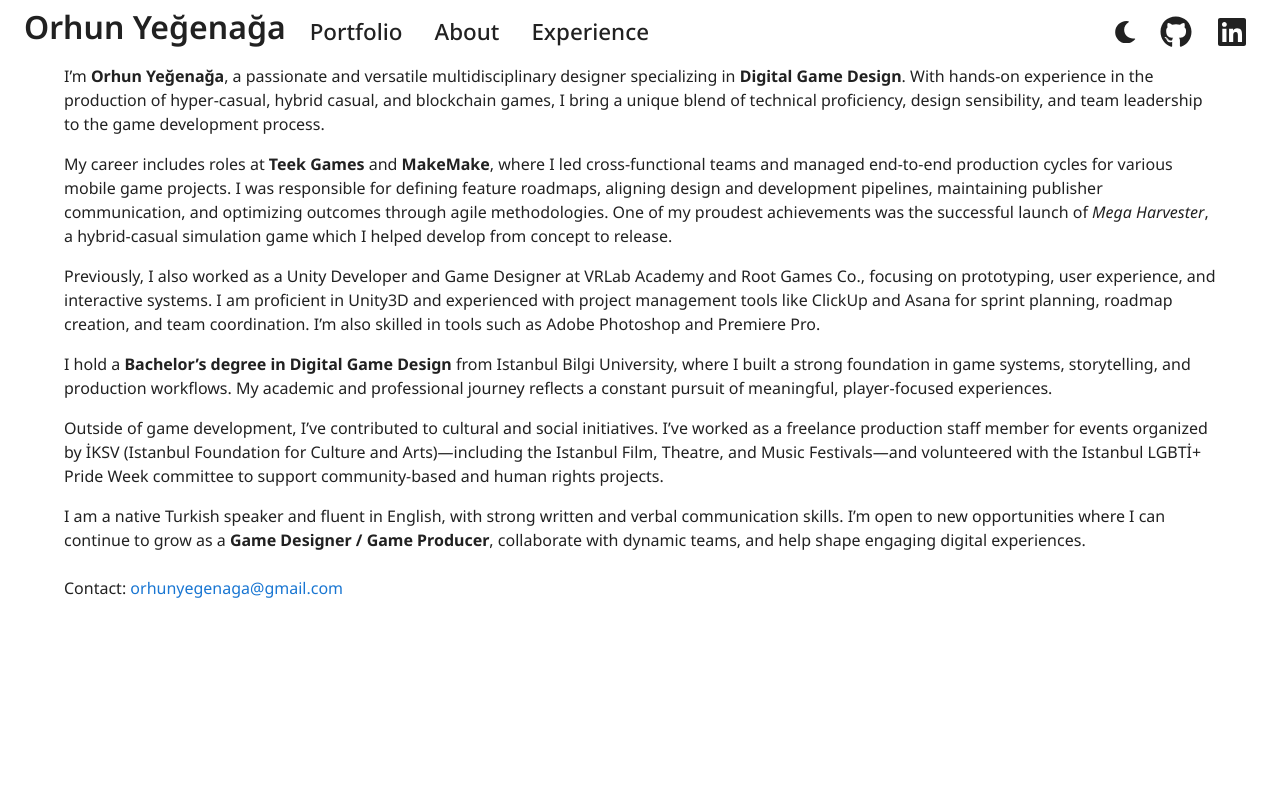
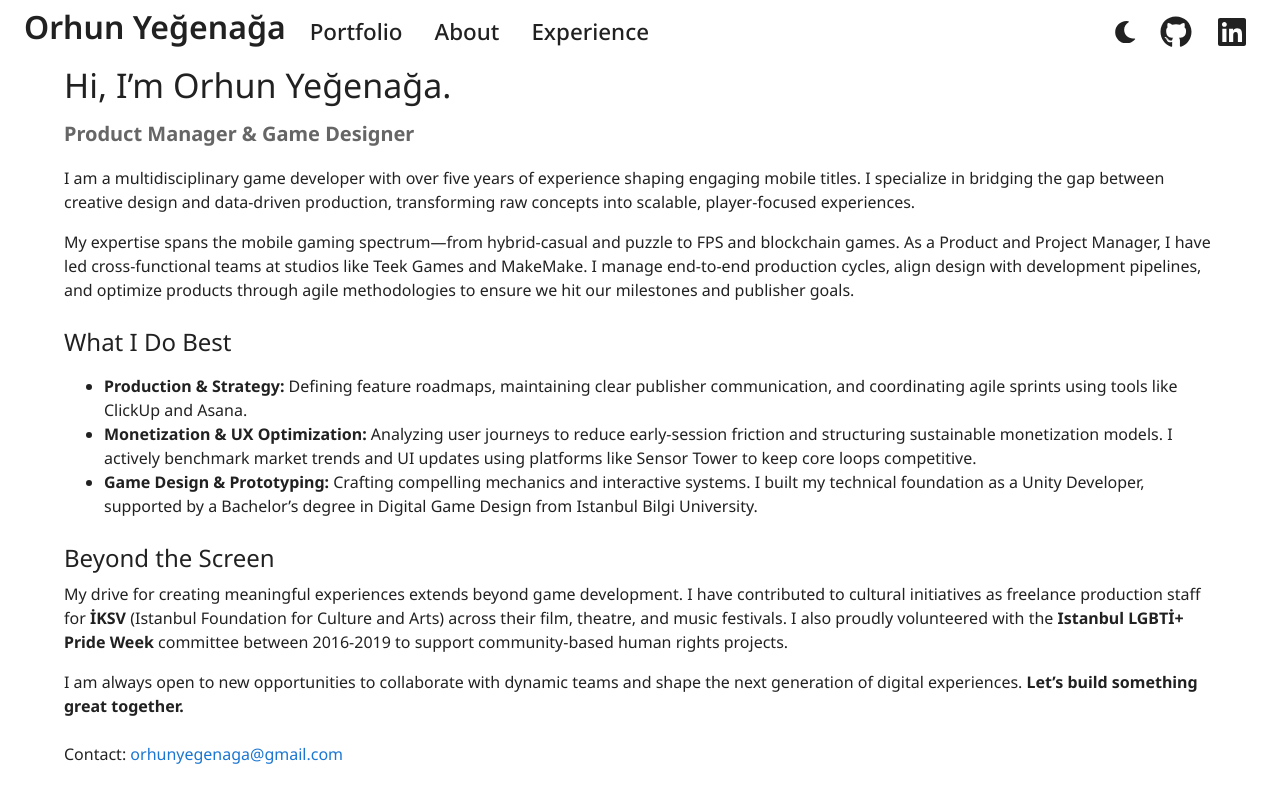
Before and after one commit to florhun/portfolio-website, a React (Create React App) app: page /about in a window 1280 px wide. Built offline with nearby package versions, Linux system fonts and the light colour scheme; a web font is replaced by a local one.

Commit message:
Update About.jsx

```diff
--- a/src/pages/About.jsx
+++ b/src/pages/About.jsx
@@ -6,24 +6,44 @@
     return (
         <Container sx={{ mt: 4, mb: 4 }}>
             <Box>
+                <Typography variant="h4" component="h1" gutterBottom>
+                    Hi, I’m Orhun Yeğenağa.
+                </Typography>
+                <Typography variant="h6" color="text.secondary" paragraph>
+                    <strong>Product Manager & Game Designer</strong>
+                </Typography>
+
                 <Typography variant="body1" paragraph>
-                    I’m <strong>Orhun Yeğenağa</strong>, a passionate and versatile multidisciplinary designer specializing in <strong>Digital Game Design</strong>. With hands-on experience in the production of hyper-casual, hybrid casual, and blockchain games, I bring a unique blend of technical proficiency, design sensibility, and team leadership to the game development process.
+                    I am a multidisciplinary game developer with over five years of experience shaping engaging mobile titles. I specialize in bridging the gap between creative design and data-driven production, transforming raw concepts into scalable, player-focused experiences.
                 </Typography>
+
                 <Typography variant="body1" paragraph>
-                    My career includes roles at <strong>Teek Games</strong> and <strong>MakeMake</strong>, where I led cross-functional teams and managed end-to-end production cycles for various mobile game projects. I was responsible for defining feature roadmaps, aligning design and development pipelines, maintaining publisher communication, and optimizing outcomes through agile methodologies. One of my proudest achievements was the successful launch of <em>Mega Harvester</em>, a hybrid-casual simulation game which I helped develop from concept to release.
+                    My expertise spans the mobile gaming spectrum—from hybrid-casual and puzzle to FPS and blockchain games. As a Product and Project Manager, I have led cross-functional teams at studios like Teek Games and MakeMake. I manage end-to-end production cycles, align design with development pipelines, and optimize products through agile methodologies to ensure we hit our milestones and publisher goals.
                 </Typography>
+
+                <Typography variant="h5" component="h2" gutterBottom sx={{ mt: 3 }}>
+                    What I Do Best
+                </Typography>
+                <Typography variant="body1" component="div">
+                    <ul>
+                        <li><strong>Production & Strategy:</strong> Defining feature roadmaps, maintaining clear publisher communication, and coordinating agile sprints using tools like ClickUp and Asana.</li>
+                        <li><strong>Monetization & UX Optimization:</strong> Analyzing user journeys to reduce early-session friction and structuring sustainable monetization models. I actively benchmark market trends and UI updates using platforms like Sensor Tower to keep core loops competitive.</li>
+                        <li><strong>Game Design & Prototyping:</strong> Crafting compelling mechanics and interactive systems. I built my technical foundation as a Unity Developer, supported by a Bachelor’s degree in Digital Game Design from Istanbul Bilgi University.</li>
+                    </ul>
+                </Typography>
+
+                <Typography variant="h5" component="h2" gutterBottom sx={{ mt: 3 }}>
+                    Beyond the Screen
+                </Typography>
+
                 <Typography variant="body1" paragraph>
-                    Previously, I also worked as a Unity Developer and Game Designer at VRLab Academy and Root Games Co., focusing on prototyping, user experience, and interactive systems. I am proficient in Unity3D and experienced with project management tools like ClickUp and Asana for sprint planning, roadmap creation, and team coordination. I’m also skilled in tools such as Adobe Photoshop and Premiere Pro.
+                    My drive for creating meaningful experiences extends beyond game development. I have contributed to cultural initiatives as freelance production staff for <strong>İKSV</strong> (Istanbul Foundation for Culture and Arts) across their film, theatre, and music festivals. I also proudly volunteered with the <strong>Istanbul LGBTİ+ Pride Week</strong> committee between 2016-2019 to support community-based human rights projects.
                 </Typography>
+
                 <Typography variant="body1" paragraph>
-                    I hold a <strong>Bachelor’s degree in Digital Game Design</strong> from Istanbul Bilgi University, where I built a strong foundation in game systems, storytelling, and production workflows. My academic and professional journey reflects a constant pursuit of meaningful, player-focused experiences.
+                    I am always open to new opportunities to collaborate with dynamic teams and shape the next generation of digital experiences. <strong>Let’s build something great together.</strong>
                 </Typography>
-                <Typography variant="body1" paragraph>
-                    Outside of game development, I’ve contributed to cultural and social initiatives. I’ve worked as a freelance production staff member for events organized by İKSV (Istanbul Foundation for Culture and Arts)—including the Istanbul Film, Theatre, and Music Festivals—and volunteered with the Istanbul LGBTİ+ Pride Week committee to support community-based and human rights projects.
-                </Typography>
-                <Typography variant="body1" paragraph>
-                    I am a native Turkish speaker and fluent in English, with strong written and verbal communication skills. I’m open to new opportunities where I can continue to grow as a <strong>Game Designer / Game Producer</strong>, collaborate with dynamic teams, and help shape engaging digital experiences.
-                </Typography>
+
                 <Box sx={{ mt: 3 }}>
                     <Typography variant="body1">
                         Contact:{' '}
```
